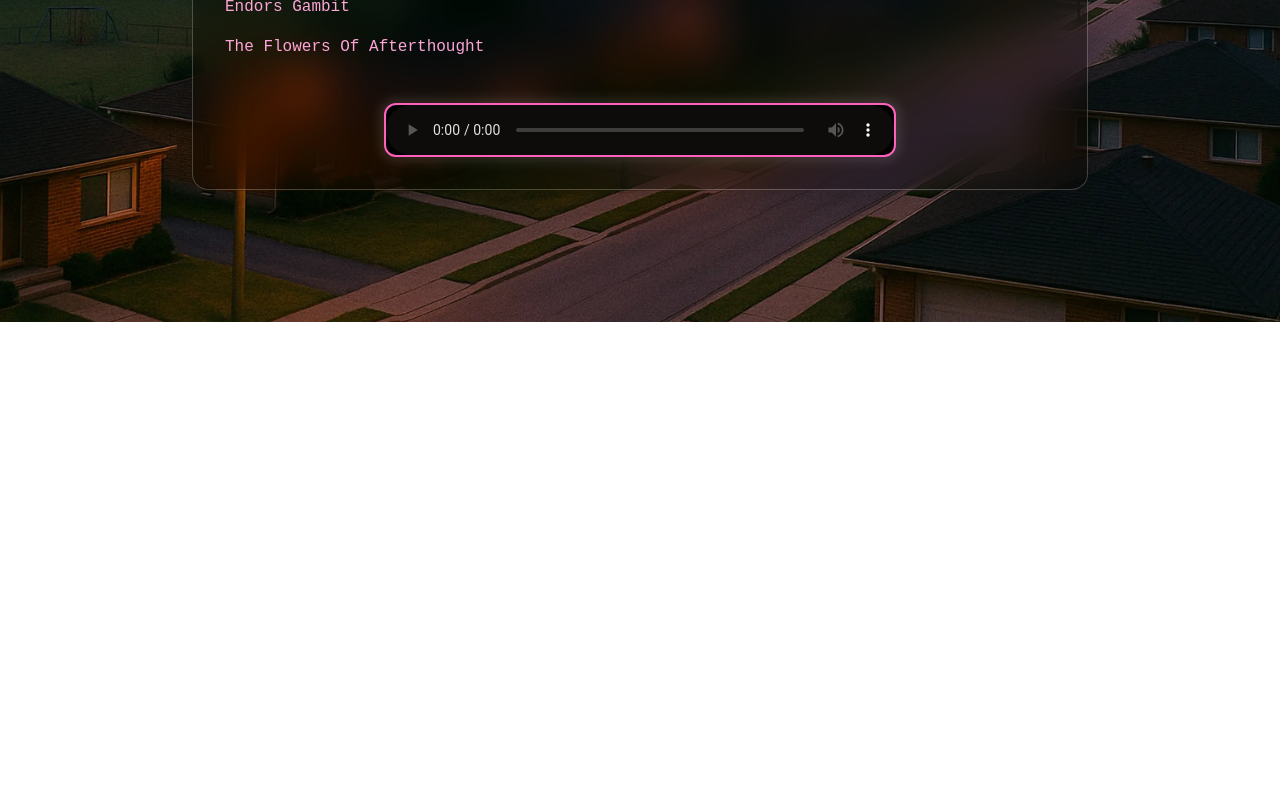
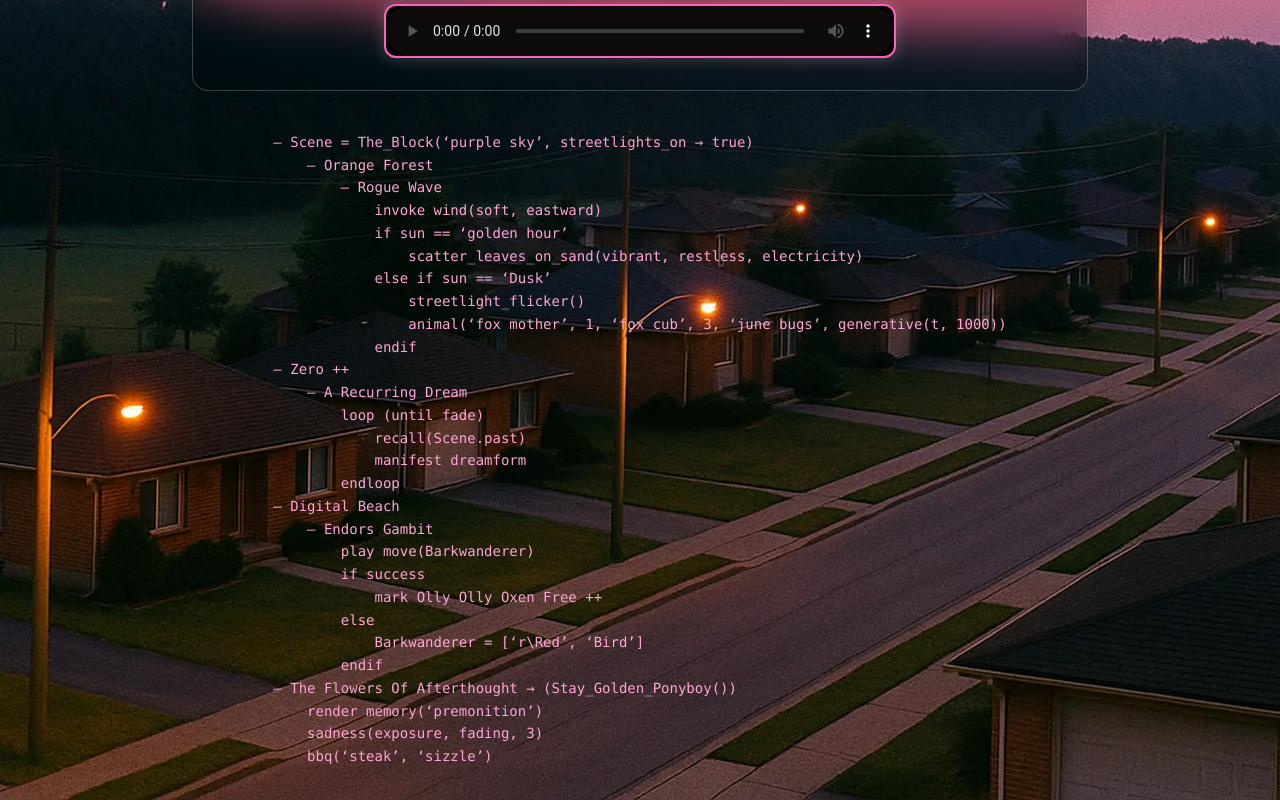
Before and after one commit to AndrewJamesBarker/barkwanderer, a React (Vite) app: page / in a window 1280 px wide. Shown: the part 478-1278 px from the top of the page. Before the commit the page ends 800 px from the top, so only its background shows below. Built offline with nearby package versions, Linux system fonts and the light colour scheme.

Commit message:
Poem component and block/title highlight on selection.

```diff
--- a/src/App.tsx
+++ b/src/App.tsx
@@ -1,14 +1,28 @@
 import React, { useRef } from "react";
 import SongLink from "./components/atoms/SongLink";
 import GlassCard from "./components/molecules/GlassCard";
+import PoemBlock from "./components/organisms/PoemBlock";
 
+const songs = [
+  { label: "Scene = The_Block", src: "/assets/tunes/Scene=The_Block.wav" },
+  { label: "Orange Forest", src: "/assets/tunes/Orange-Forest.wav" },
+  { label: "Rogue Wave", src: "/assets/tunes/Rogue-Wave.wav" },
+  { label: "Zero ++", src: "/assets/tunes/Zero++.wav" },
+  { label: "A Recurring Dream", src: "/assets/tunes/A-Recurring-Dream.wav" },
+  { label: "Digital Beach", src: "/assets/tunes/Digital-Beach.wav" },
+  { label: "Endors Gambit", src: "/assets/tunes/Endors-Gambit.wav" },
+  { label: "The Flowers Of Afterthought", src: "/assets/tunes/The-Flowers-Of-Afterthought.wav" },
+];
 const App: React.FC = () => {
   const audioRef = useRef<HTMLAudioElement | null>(null);
+  const [nowPlaying, setNowPlaying] = React.useState<string | null>(null);
 
-  const playSong = (src: string) => {
+  const playSong = (src: string, label: string) => {
     if (audioRef.current) {
       audioRef.current.src = src;
+      audioRef.current.load();
       audioRef.current.play();
+      setNowPlaying(label);
     }
   };
 
@@ -18,52 +32,23 @@ const App: React.FC = () => {
         <h1 className="text-lg  font-extralight leading-snug tracking-wide text-pink-300 text-center w-full max-w-lg mx-auto mb-11">
           BarkWanderer: The Flowers Of Afterthought
         </h1>
-        <SongLink
-          label="Scene = The_Block"
-          songSrc="/assets/tunes/Scene=The_Block.wav"
-          onPlay={playSong}
-        />
-        <SongLink
-          label="Orange Forest"
-          songSrc="/assets/tunes/Orange-Forest.wav"
-          onPlay={playSong}
-        />
-        <SongLink
-          label="Rogue Wave"
-          songSrc="/assets/tunes/Rogue-Wave.wav"
-          onPlay={playSong}
-        />
-        <SongLink
-          label="Zero ++"
-          songSrc="/assets/tunes/Zero++.wav"
-          onPlay={playSong}
-        />
-        <SongLink
-          label="A Recurring Dream"
-          songSrc="/assets/tunes/A-Recurring-Dream.wav"
-          onPlay={playSong}
-        />
-        <SongLink
-          label="Digital Beach"
-          songSrc="/assets/tunes/Digital-Beach.wav"
-          onPlay={playSong}
-        />
-        <SongLink
-          label="Endors Gambit"
-          songSrc="/assets/tunes/Endors-Gambit.wav"
-          onPlay={playSong}
-        />
-        <SongLink
-          label="The Flowers Of Afterthought"
-          songSrc="/assets/tunes/The-Flowers-Of-Afterthought.wav"
-          onPlay={playSong}
-        />
+        {songs.map((song) => (
+          <SongLink
+            key={song.label}
+            label={song.label}
+            songSrc={song.src}
+            onPlay={(src) => playSong(src, song.label)}
+            isActive={nowPlaying === song.label}
+          />
+        ))}
+
         <audio
           ref={audioRef}
           controls
           className="mt-11 w-full max-w-lg mx-auto block"
         />
       </GlassCard>
+      <PoemBlock nowPlaying={nowPlaying} />
     </div>
   );
 };
--- a/src/components/atoms/SongLink.tsx
+++ b/src/components/atoms/SongLink.tsx
@@ -3,17 +3,23 @@ interface SongLinkProps {
     label: string;
     songSrc: string;
     onPlay: (src: string) => void;
+    isActive: boolean;
 }
 
-const SongLink: React.FC<SongLinkProps> = ({ label, songSrc, onPlay }) => {
+const SongLink: React.FC<SongLinkProps> = ({ label, songSrc, onPlay, isActive }) => {
     const handleClick = (e: React.MouseEvent<HTMLAnchorElement>) => {
         e.preventDefault();
         onPlay(songSrc);
     };
+    const baseStyle = "text-base block mb-4 transition-colors duration-200 font-extralight";
+    const activeStyle = "text-white font-bold underline";
+    const inactiveStyle = "text-pink-300 hover:underline";
+
+
     return (
             <a href="#"
             onClick={handleClick}
-            className="text-pink-300 text-base  hover:underline block mb-4 font-extralight">
+            className={`${baseStyle} ${isActive ? activeStyle : inactiveStyle}`}>
                 {label}
             </a>
     );
--- /dev/null
+++ b/src/components/organisms/PoemBlock.tsx
@@ -0,0 +1,122 @@
+import React, { JSX } from "react";
+
+type PoemChunk = {
+  label: string;
+  lines: string[];
+  children?: PoemChunk[];
+};
+
+// 🌳 Nested poem structure
+const poemChunks: PoemChunk[] = [
+  {
+    label: "Scene = The_Block",
+    lines: ["— Scene = The_Block(‘purple sky’, streetlights_on → true)"],
+    children: [
+      {
+        label: "Orange Forest",
+        lines: ["— Orange Forest"],
+        children: [
+          {
+            label: "Rogue Wave",
+            lines: [
+              "— Rogue Wave",
+              "    invoke wind(soft, eastward)",
+              "    if sun == ‘golden hour’",
+              "        scatter_leaves_on_sand(vibrant, restless, electricity)",
+              "    else if sun == ‘Dusk’",
+              "        streetlight_flicker()",
+              "        animal(‘fox mother’, 1, ‘fox cub’, 3, ‘june bugs’, generative(t, 1000))",
+              "    endif",
+            ],
+          },
+        ],
+      },
+    ],
+  },
+  {
+    label: "Zero ++",
+    lines: ["— Zero ++"],
+    children: [
+      {
+        label: "A Recurring Dream",
+        lines: [
+          "— A Recurring Dream",
+          "    loop (until fade)",
+          "        recall(Scene.past)",
+          "        manifest dreamform",
+          "    endloop",
+        ],
+      },
+    ],
+  },
+  {
+    label: "Digital Beach",
+    lines: ["— Digital Beach"],
+    children: [
+      {
+        label: "Endors Gambit",
+        lines: [
+          "— Endors Gambit",
+          "    play move(Barkwanderer)",
+          "    if success",
+          "        mark Olly Olly Oxen Free ++",
+          "    else",
+          "        Barkwanderer = [‘r\\Red’, ‘Bird’]",
+          "    endif",
+        ],
+      },
+    ],
+  },
+  {
+    label: "The Flowers Of Afterthought",
+    lines: [
+      "— The Flowers Of Afterthought → (Stay_Golden_Ponyboy())",
+      "    render memory(‘premonition’)",
+      "    sadness(exposure, fading, 3)",
+      "    bbq(‘steak’, ‘sizzle’)",
+    ],
+  },
+];
+
+
+interface PoemBlockProps {
+  nowPlaying: string | null;
+}
+
+const renderChunk = (
+  chunk: PoemChunk,
+  nowPlaying: string | null,
+  indentLevel = 0
+): JSX.Element => {
+  const isActive = nowPlaying === chunk.label;
+  const indent = " ".repeat(indentLevel * 4);
+
+  return (
+    <React.Fragment key={chunk.label}>
+      {chunk.lines.map((line, i) => (
+        <div
+          key={i}
+          className={`${
+            isActive ? "text-white" : "text-pink-300"
+          }`}
+        >
+          {indent}
+          {line}
+        </div>
+      ))}
+      {chunk.children?.map((child) =>
+        renderChunk(child, nowPlaying, indentLevel + 1)
+      )}
+    </React.Fragment>
+  );
+};
+
+const PoemBlock: React.FC<PoemBlockProps> = ({ nowPlaying }) => {
+  return (
+    <pre className="text-sm font-mono leading-relaxed whitespace-pre-wrap mt-10">
+      {poemChunks.map((chunk) => renderChunk(chunk, nowPlaying))}
+    </pre>
+  );
+};
+
+export default PoemBlock;
```
